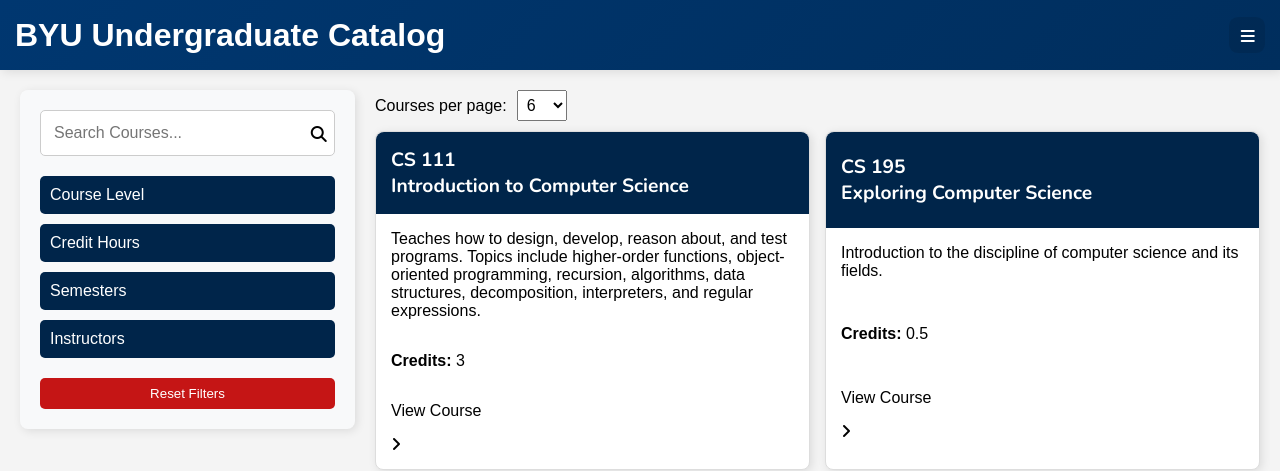
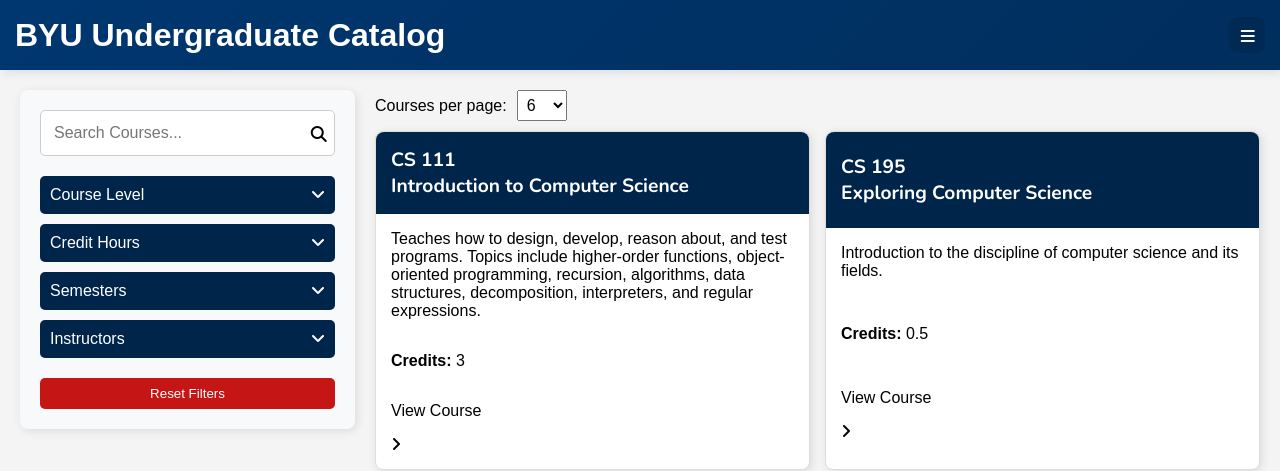
Before and after one commit to bertandfrogs/card_sorting, a React (Vite) app: page / in a window 1280 px wide. Shown: the top 471 px of the page. Built offline with nearby package versions, Linux system fonts and the light colour scheme.

Commit message:
Added arrow buttons

```diff
--- a/src/components/Filters.tsx
+++ b/src/components/Filters.tsx
@@ -46,13 +46,23 @@
     return () => document.removeEventListener("mousedown", handleClickOutside);
   }, []);
 
-  // Function to render selected filters outside the dropdown
-  const renderSelectedFilters = (selectedItems: string[], labelFormatter: (item: string) => string) => {
+  // Function to remove a selected filter when clicking "X"
+  const removeFilter = (setState: React.Dispatch<React.SetStateAction<string[]>>, value: string) => {
+    setState((prev) => prev.filter((item) => item !== value));
+  };
+
+  // Function to render selected filters with "X" button
+  const renderSelectedFilters = (
+    selectedItems: string[],
+    setState: React.Dispatch<React.SetStateAction<string[]>>,
+    labelFormatter: (item: string) => string
+  ) => {
     return selectedItems.length > 0 ? (
       <div className="selected-filters">
         {selectedItems.map((item) => (
           <span key={item} className="selected-filter">
             {labelFormatter(item)}
+            <button className="remove-filter-btn" onClick={() => removeFilter(setState, item)}>✖</button>
           </span>
         ))}
       </div>
@@ -65,8 +75,11 @@
       <div className="filter-group">
         <button className="dropdown-btn" onClick={() => toggleDropdown("levels")}>
           Course Level {selectedLevels.length > 0 ? `(${selectedLevels.length})` : ""}
+          <span className={`dropdown-arrow ${openDropdown === "levels" ? "open" : ""}`}>
+            {openDropdown === "levels" ? <i className="fa-solid fa-angle-up"></i> : <i className="fa-solid fa-angle-down"></i>}
+          </span>
         </button>
-        {renderSelectedFilters(selectedLevels, (level) => `${level}00 Level`)}
+        {renderSelectedFilters(selectedLevels, setSelectedLevels, (level) => `${level}00 Level`)}
         <div className={`dropdown-content ${openDropdown === "levels" ? "open" : ""}`}>
           {["1", "2", "3", "4"].map((level) => (
             <label key={level} className={selectedLevels.includes(level) ? "selected" : ""}>
@@ -86,8 +99,11 @@
       <div className="filter-group">
         <button className="dropdown-btn" onClick={() => toggleDropdown("credits")}>
           Credit Hours {selectedCredits.length > 0 ? `(${selectedCredits.length})` : ""}
+          <span className={`dropdown-arrow ${openDropdown === "credits" ? "open" : ""}`}>
+            {openDropdown === "credits" ? <i className="fa-solid fa-angle-up"></i> : <i className="fa-solid fa-angle-down"></i>}
+          </span>
         </button>
-        {renderSelectedFilters(selectedCredits, (credit) => `${credit} Credits`)}
+        {renderSelectedFilters(selectedCredits, setSelectedCredits, (credit) => `${credit} Credits`)}
         <div className={`dropdown-content ${openDropdown === "credits" ? "open" : ""}`}>
           {["0.5", "2", "3", "4"].map((credit) => (
             <label key={credit} className={selectedCredits.includes(credit) ? "selected" : ""}>
@@ -107,8 +123,11 @@
       <div className="filter-group">
         <button className="dropdown-btn" onClick={() => toggleDropdown("semesters")}>
           Semesters {selectedSemesters.length > 0 ? `(${selectedSemesters.length})` : ""}
+          <span className={`dropdown-arrow ${openDropdown === "semesters" ? "open" : ""}`}>
+            {openDropdown === "semesters" ? <i className="fa-solid fa-angle-up"></i> : <i className="fa-solid fa-angle-down"></i>}
+          </span>
         </button>
-        {renderSelectedFilters(selectedSemesters, (semester) => semester)}
+        {renderSelectedFilters(selectedSemesters, setSelectedSemesters, (semester) => semester)}
         <div className={`dropdown-content ${openDropdown === "semesters" ? "open" : ""}`}>
           {["Fall", "Winter", "Spring", "Summer"].map((semester) => (
             <label key={semester} className={selectedSemesters.includes(semester) ? "selected" : ""}>
@@ -128,8 +147,11 @@
       <div className="filter-group">
         <button className="dropdown-btn" onClick={() => toggleDropdown("instructors")}>
           Instructors {selectedInstructors.length > 0 ? `(${selectedInstructors.length})` : ""}
+          <span className={`dropdown-arrow ${openDropdown === "instructors" ? "open" : ""}`}>
+            {openDropdown === "instructors" ? <i className="fa-solid fa-angle-up"></i> : <i className="fa-solid fa-angle-down"></i>}
+          </span>
         </button>
-        {renderSelectedFilters(selectedInstructors, (instructor) => instructor)}
+        {renderSelectedFilters(selectedInstructors, setSelectedInstructors, (instructor) => instructor)}
         <div className={`dropdown-content ${openDropdown === "instructors" ? "open" : ""}`}>
           {allInstructors.map((instructor) => (
             <label key={instructor} className={selectedInstructors.includes(instructor) ? "selected" : ""}>
--- a/src/styles.css
+++ b/src/styles.css
@@ -142,12 +142,22 @@
 	text-align: left;
 	font-size: 16px;
 	border-radius: 5px;
-	transition: background 0.2s ease-in-out;
+	display: flex;
+    justify-content: space-between;
+    align-items: center;
+    transition: background 0.2s ease-in-out;
   }
 
   .dropdown-btn:hover {
 	background: #00254A;
   }
+
+  /* Dropdown Arrow */
+.dropdown-arrow {
+	font-size: 16px;
+	transition: transform 0.2s ease-in-out;
+  }
+
 
   /* Dropdown Content */
   .dropdown-content {
@@ -186,7 +196,23 @@
 	padding: 5px 8px;
 	border-radius: 5px;
 	font-size: 14px;
-	cursor: default;
+	display: flex;
+    align-items: center;
+    gap: 5px;
+  }
+
+  /* Remove filter "X" button */
+.remove-filter-btn {
+	background: none;
+	border: none;
+	color: white;
+	font-size: 14px;
+	cursor: pointer;
+	padding: 0 4px;
+  }
+
+  .remove-filter-btn:hover {
+	color: #ffcccb;
   }
 
   /* Filter Options */
```
